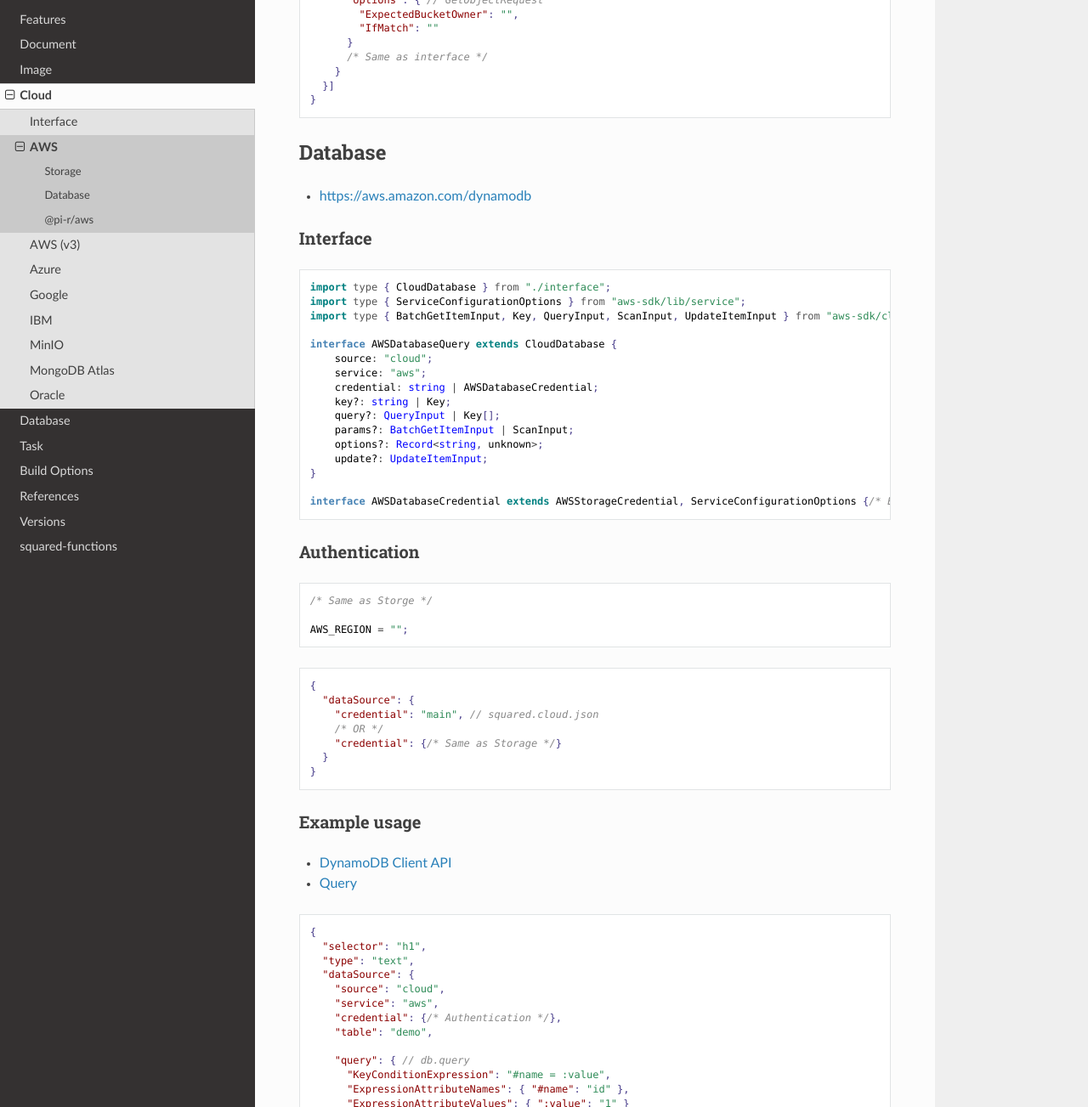
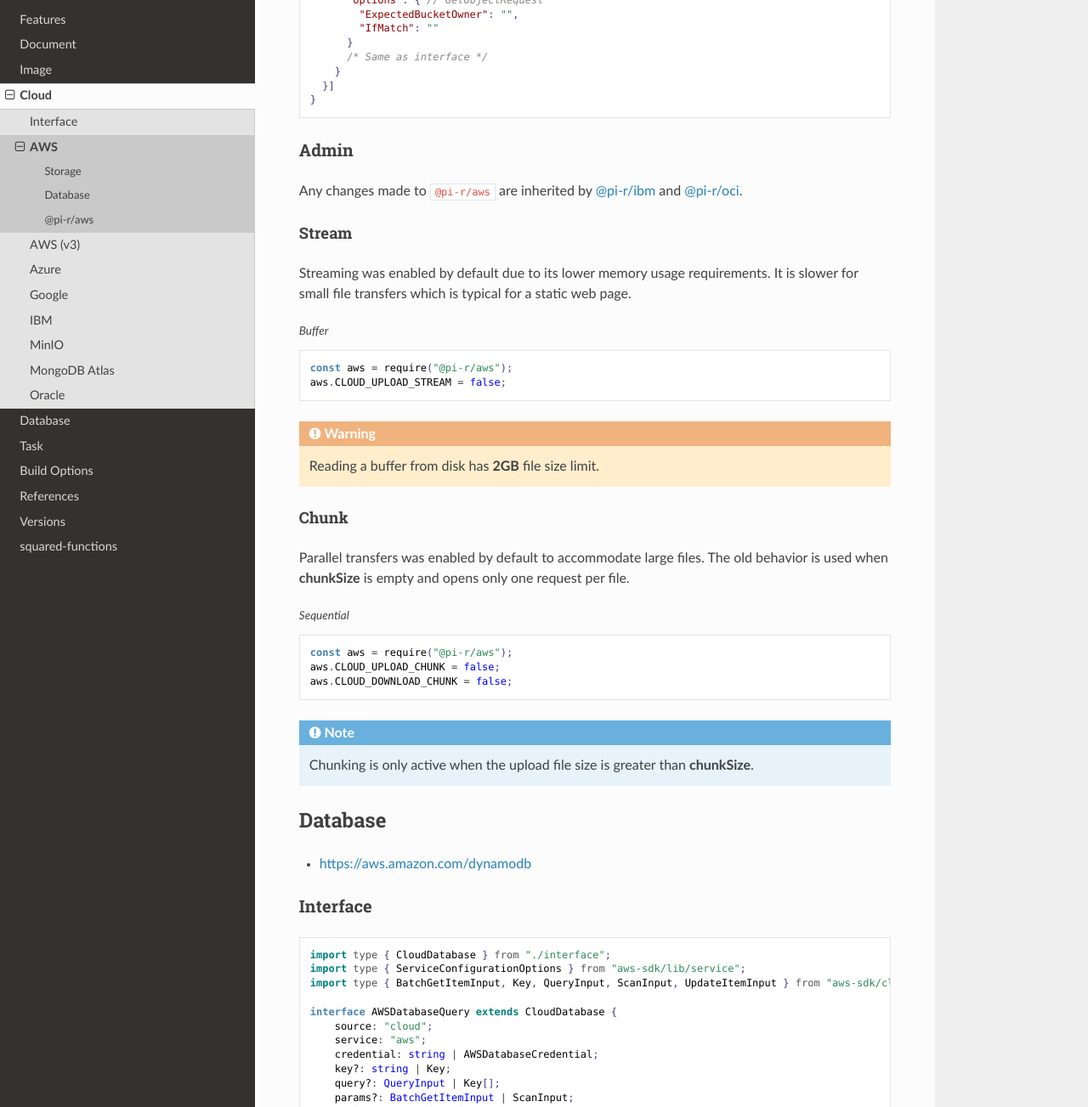
Before and after one commit to anpham6/chrome-docs, a Sphinx documentation site: the page built from source/cloud/aws.rst, in a window 1280 px wide and 1400 px high, scrolled down 2985 px, cut to the strip 97-1400 px from the top of the window. Shown: the whole strip at 85% size. Built offline with Sphinx 7.4.7 and the Read the Docs theme 2.0.0, drawn with Linux system fonts in a browser that asks for light colours; some of the changed text lies outside the part shown.

Commit message:
Cloud: AWS Admin section was created.

```diff
--- a/source/cloud/aws.rst
+++ b/source/cloud/aws.rst
@@ -180,6 +180,38 @@ Example usage
     }]
   }
 
+Admin
+-----
+
+Any changes made to ``@pi-r/aws`` are inherited by :doc:`@pi-r/ibm <ibm>` and :doc:`@pi-r/oci <oci>`.
+
+Stream
+^^^^^^
+
+Streaming was enabled by default due to its lower memory usage requirements. It is slower for small file transfers which is typical for a static web page.
+
+.. code-block:: javascript
+  :caption: Buffer
+
+  const aws = require("@pi-r/aws");
+  aws.CLOUD_UPLOAD_STREAM = false;
+
+.. warning:: Reading a buffer from disk has **2GB** file size limit.
+
+Chunk
+^^^^^
+
+Parallel transfers was enabled by default to accommodate large files. The old behavior is used when **chunkSize** is empty and opens only one request per file.
+
+.. code-block:: javascript
+  :caption: Sequential
+
+  const aws = require("@pi-r/aws");
+  aws.CLOUD_UPLOAD_CHUNK = false;
+  aws.CLOUD_DOWNLOAD_CHUNK = false;
+
+.. note:: Chunking is only active when the upload file size is greater than **chunkSize**.
+
 Database
 ========
 
@@ -278,6 +310,8 @@ Example usage
 
 .. versionadded:: 0.7.0
 
+  - **CLOUD_UPLOAD_STREAM** attribute in *ICloudServiceClient* was enabled.
+  - **CLOUD_UPLOAD_CHUNK** attribute in *ICloudServiceClient* was enabled.
   - **configBucket.tags** using *PutBucketTaggingRequest* was implemented.
   - **configBucket.cors** using *CORSConfiguration* was implemented.
   - **configBucket.lifecycle** using *LifecycleConfiguration* was implemented.
--- a/source/cloud/azure.rst
+++ b/source/cloud/azure.rst
@@ -309,8 +309,8 @@ Example usage
 .. versionadded:: 0.7.0
 
   - **CLOUD_UPLOAD_STREAM** attribute in *ICloudServiceClient* was enabled.
-  - Storage *upload* in parallel using property **chunkSize** was implemented.
-  - Storage *download* in parallel using property **chunkSize** was implemented.
+  - **CLOUD_UPLOAD_CHUNK** attribute in *ICloudServiceClient* was enabled.
+  - **CLOUD_DOWNLOAD_CHUNK** attribute in *ICloudServiceClient* was enabled.
 
 .. versionadded:: 0.6.2
 
--- a/source/cloud/gcp.rst
+++ b/source/cloud/gcp.rst
@@ -598,8 +598,8 @@ Realtime Database
 .. versionadded:: 0.7.0
 
   - **CLOUD_UPLOAD_STREAM** attribute in *ICloudServiceClient* was enabled.
-  - Storage *upload* in parallel using property **chunkSize** was implemented.
-  - Storage *download* in parallel using property **chunkSize** was implemented.
+  - **CLOUD_UPLOAD_CHUNK** attribute in *ICloudServiceClient* was enabled.
+  - **CLOUD_DOWNLOAD_CHUNK** attribute in *ICloudServiceClient* was enabled.
   - Storage **configBucket.tags** using *Metadata* was implemented.
   - Storage **configBucket.cors** using *Cors* was implemented.
   - Storage **configBucket.lifecycle** using *LifecycleRule* was implemented.
--- a/source/cloud/interface.rst
+++ b/source/cloud/interface.rst
@@ -45,7 +45,7 @@ Interface
       pathname?: string;
       filename?: string;
       minStreamSize?: number | string;
-      chunkSize?: number | string; // Only Azure + GCP
+      chunkSize?: number | string; // Except "aws-v3" and "minio"
       flags?: number;
       active?: boolean;
       overwrite?: boolean;
@@ -133,6 +133,7 @@ Storage
         "contentType": "image/png", // Metadata has higher precedence (default is "application/octet-stream")
         "minStreamSize": 10485760, // Detect when to use readable stream (not limited to 2gb)
         "minStreamSize": "10mb",
+        "minStreamSize": -1, // Request transfer using Buffer (small files)
 
         "chunkSize": "8mb", // Minimum part size of a parallel upload operation
         "chunkSize": 33554432, // 8 * 1024 * 1024
```
